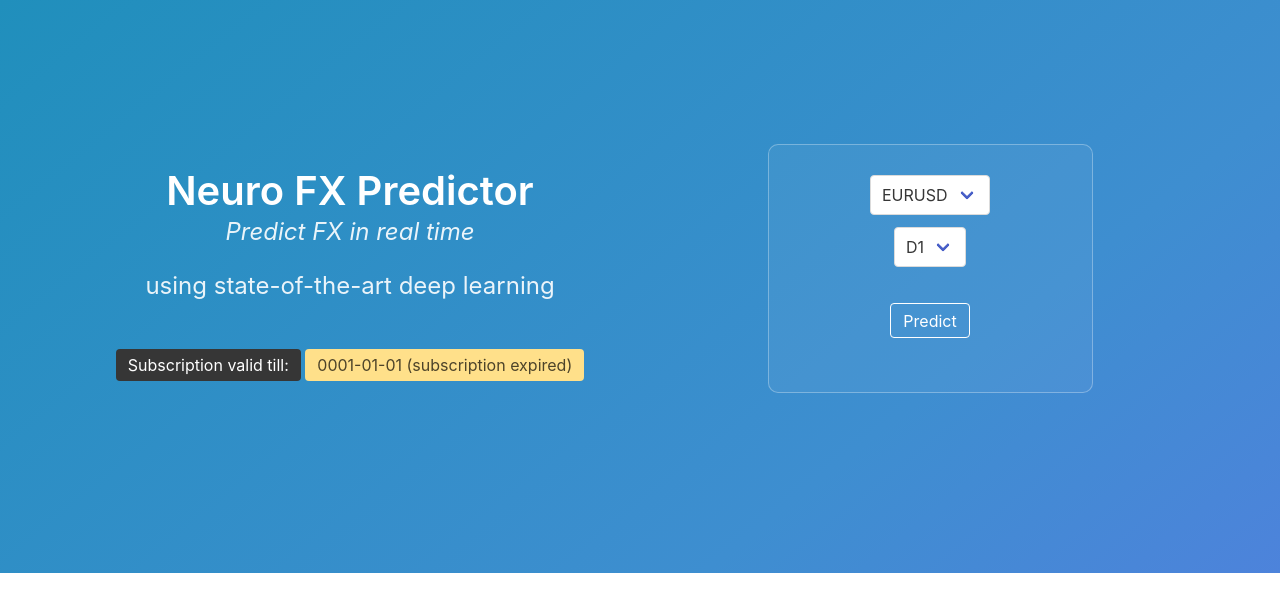
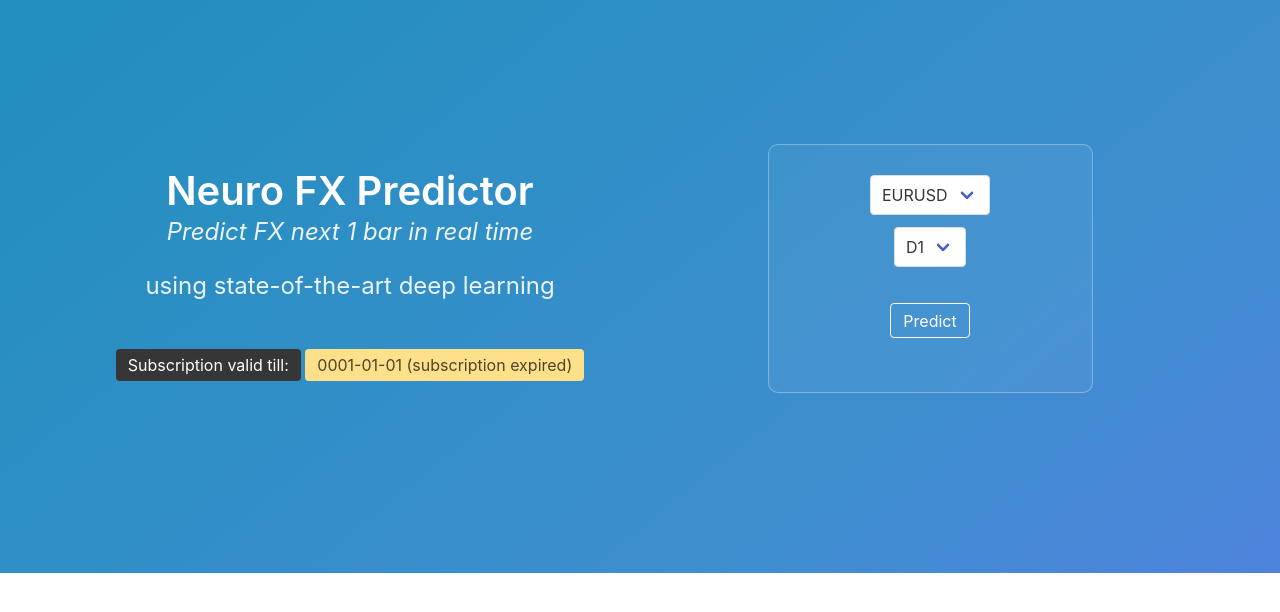
Before and after one commit to bobsru/neuro-predictor, a Flask app: page / in a window 1280 px wide. Shown: the part 56-668 px from the top of the page. Run offline with Flask 2, Linux system fonts and the light colour scheme; the visitor is signed in with stand-in values (Sample User, id 1); data comes from the database, SQL or seed files in the repository; some libraries are stand-ins or nearby versions.

Commit message:
Add files via upload

```diff
--- a/app.py
+++ b/app.py
@@ -118,12 +118,16 @@ def predict():
                     fxpair = request.form['fxpair']
                     tf = request.form['tf']
                     try:
-                        response = pred.make_prediction(fxpair, model)
+                        resp = pred.make_prediction(fxpair, model)
+                        if resp == "UP":
+                            response = '<span class="tag is-success is-medium" id="feedback">UP</span>'
+                        else:
+                            response = '<span class="tag is-danger is-medium" id="feedback">DOWN</span>'
                     except:
-                        response = "Error"
+                        response = '<span class="tag is-white is-medium" id="feedback">ERROR</span>'
                     return response
         else:
-            return "No Subs"
+            return '<span class="tag is-white is-medium" id="feedback">NO SUBS</span>'
 
     return redirect(url_for('login'))
 
@@ -142,7 +146,7 @@ def subscription():
             )
 
             if charged != None and "id" in charged:
-                response = datetime.datetime.now() + datetime.timedelta(days=20)
+                response = datetime.datetime.now() + datetime.timedelta(days=30)
                 response = response.date()
                 #save to database
                 helpers.change_user(expiry=response)
--- a/templates/home.html
+++ b/templates/home.html
@@ -8,7 +8,7 @@
         <div class="column is-auto">
           <br>
           <p class="title is-2">Neuro FX Predictor</p>
-          <p class="subtitle is-4"><i>Predict FX in real time </i></p>
+          <p class="subtitle is-4"><i>Predict FX next 1 bar in real time </i></p>
           <p class="subtitle is-4">using state-of-the-art deep learning</p>
             <br>
 
@@ -64,7 +64,7 @@
               <br>
               <br>
               <a class="button is-warning is-loading" id="spinner" style="display:none">Loading</a>
-              <span class="tag is-primary is-medium" id="feedback" style="display:none"></span>
+              <a id="feedback" style="display:none"></a>
             </div>
           </div>
         </div>
--- a/templates/login.html
+++ b/templates/login.html
@@ -55,7 +55,7 @@
         <div class="column is-auto">
           <br>
           <p class="title is-2">Neuro FX Predictor</p>
-          <p class="subtitle is-4"><i>Predict FX in real time </i></p>
+          <p class="subtitle is-4"><i>Predict FX next 1 bar in real time</i></p>
           <p class="subtitle is-5">&#x2022 Select FX and timeframe</p>
           <p class="subtitle is-5">&#x2022 Get predictions immediately!</p>
           <p class="subtitle is-5">&#x2022 Sign up for as little as $1/month</p>
```
